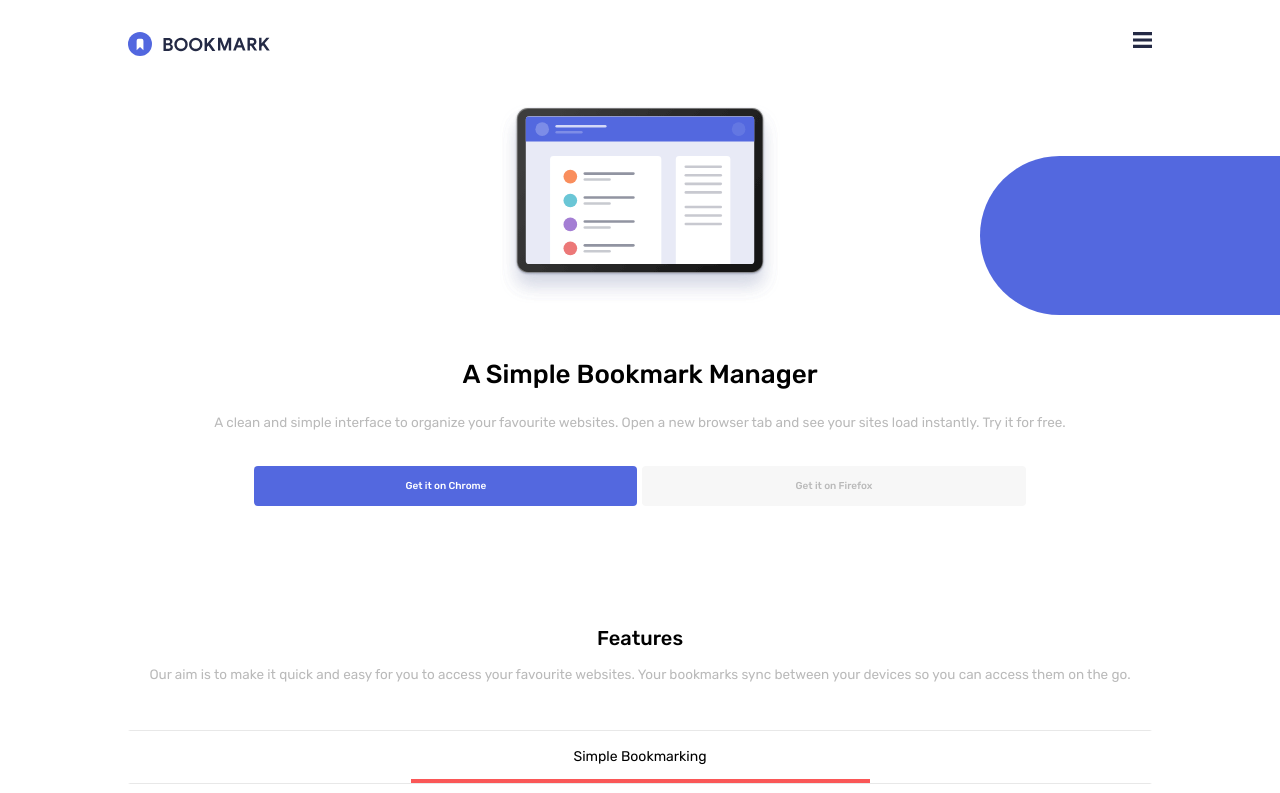
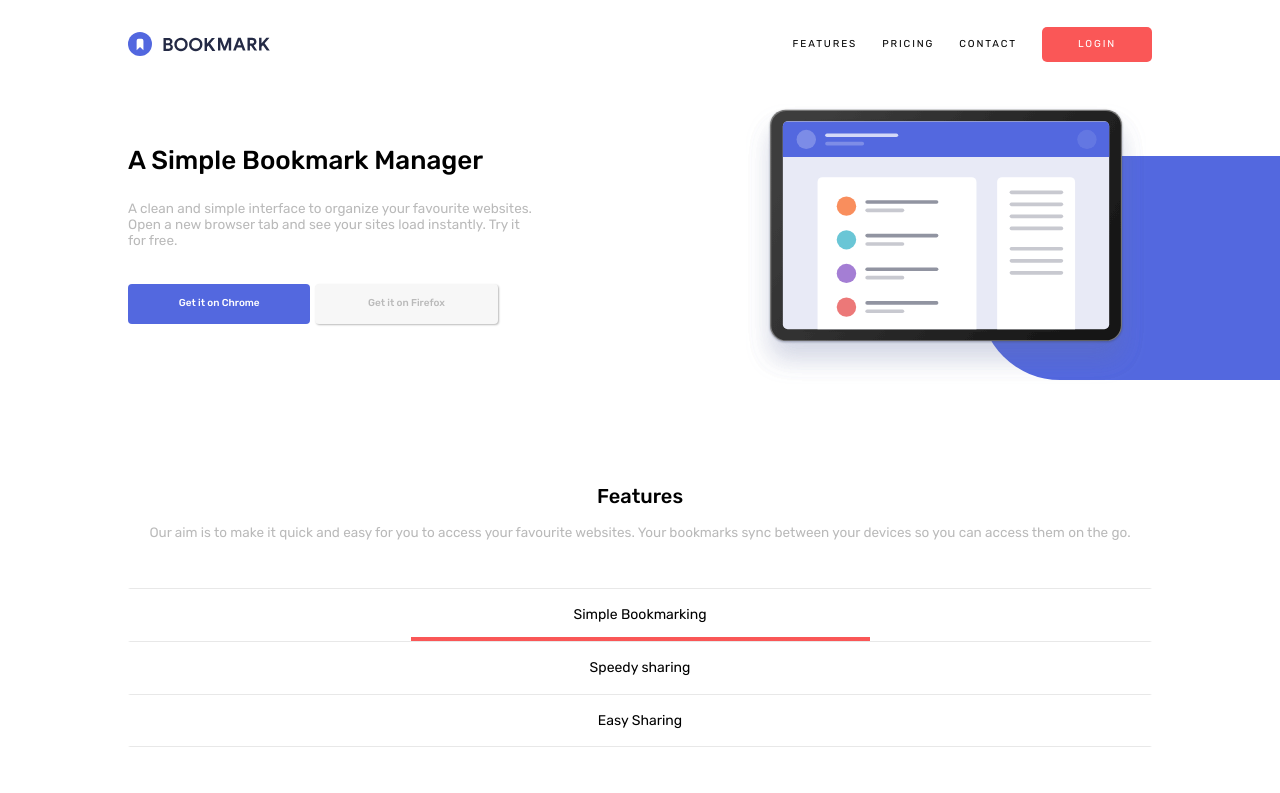
Before and after one commit to osmond20/Bookmark-Landing-Page-Master, a plain HTML site: page index.html in a window 1280 px wide. Shown: the top 793 px of the page. Drawn offline with Linux system fonts and the light colour scheme.

Commit message:
adding code for the desktop design for the landing page

```diff
--- a/css/styles.scss
+++ b/css/styles.scss
@@ -108,7 +108,7 @@ body{
 }
 
 .nav-links-container-2{
-  opacity:0;
+  display: none;
 }
 
 /*MENU*/
@@ -261,7 +261,8 @@ body{
   text-align: center;
   padding-block: 0.85rem;
   border-radius: calc(4 / 16 * 1rem);
-  color:var(--white)
+  color:var(--white);
+  transition: background-color 0.3s ease;
 }
 .intro-link-2{
   display: block;
@@ -274,6 +275,8 @@ body{
   padding-block: 0.85rem;
   border-radius: calc(4 / 16 * 1rem);
   color:var(--neutral-grey);
+  transition: background-color 0.3s ease;
+  box-shadow: 1px 1px 2px 0px  var(--neutral-grey);
 }
 
 .features-component{
@@ -660,6 +663,12 @@ body{
   color: var(--white);
   height: calc(45 / 16 * 1rem);
   border-radius: calc(5 / 16 * 1rem);
+  transition: opacity 0.3s ease;
+}
+
+.contact-us-btn:hover{
+  cursor: pointer;
+  opacity: 0.9;
 }
 
 .footer-container{
@@ -691,15 +700,79 @@ body{
   gap: calc(45 / 16 * 1rem);
 }
 
+@media(min-width:48rem){
+  .icon-hamburger, .icon-close{
+    display: none;
+  }
 
+  .nav-links-container-2{
+    display: flex;
+    gap: 25px;
+    align-items: center;
+  }
 
-@media(min-width:48rem){
-  .nav-links-container-2{
-  opacity:1;
+  .nav-link{
+    font-size: calc(10 / 16 * 1rem);
+    font-weight: var(--font-weight-400);
+    letter-spacing: 0.05cm;
+  }
+
+  .nav-btn{
+    height: calc(35 / 16 * 1rem);
+    width: calc(110 / 16 * 1rem);
+    border-radius: 5px;
+    background-color: var(--primary-red-400);
+    color: var(--white);
+    font-size: calc(10 / 16 * 1rem);
+    font-weight: var(--font-weight-400);
+    transition: background 0.3s ease;
+    letter-spacing: 0.05cm;
+  }
+
+  .nav-btn:hover{
+    cursor: pointer;
+    background-color: var(--white);
+    border:2px solid var(--primary-red-400);
+    color: var(--primary-red-400);
   }
 
   .intro-component{
+    flex-direction: row-reverse;
+    gap: calc(10 / 16 * 1rem);
+  }
 
+  .illustration-hero{
+    width: calc(400 / 16 * 1rem);
+    height: calc(280 / 16 * 1rem);
+    left:-30px;
+  }
+
+  .intro-title{
+    text-align: start;
+  }
+
+  .intro-paragraph{
+    text-align: start;
+  }
+
+  .intro-link-holder{
+    justify-content: start;
+  }
+
+  .intro-link-1:hover{
+    cursor: pointer;
+    border: 2px solid var(--primary-blue-600);
+    background-color: var(--white);
+    color: var(--primary-blue-600);
+    padding-block: 0.75rem;
+  }
+
+  .intro-link-2:hover{
+    cursor: pointer;
+    border: 2px solid var(--neutral-grey);
+    background-color: var(--white);
+    box-shadow: none;
+    padding-block: 0.75rem;
   }
 }
 
--- a/index.html
+++ b/index.html
@@ -24,11 +24,11 @@
   </a>
   <img class="icon-hamburger" src="images/icon-hamburger.svg" alt="20" width="20">
   <img class="icon-close" src="images/icon-close.svg" alt="" height="20" width="20">
-  <div class="nav-links-container-2" hidden>
-    <a href="">FEATURES</a>
-    <a href="">PRICING</a>
-    <a href="">CONTACT</a>
-    <button>LOGIN</button>
+  <div class="nav-links-container-2">
+    <a class="nav-link" href="">FEATURES</a>
+    <a class="nav-link" href="">PRICING</a>
+    <a class="nav-link" href="">CONTACT</a>
+    <button class="nav-btn">LOGIN</button>
   </div>
 </nav>
 <aside class="menu-component" aria-hidden="false">
```
Also changed, not shown: css/styles.css, 1 other file.
